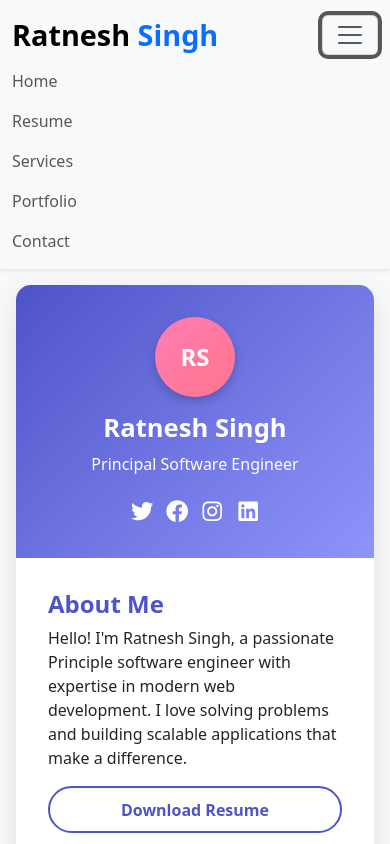
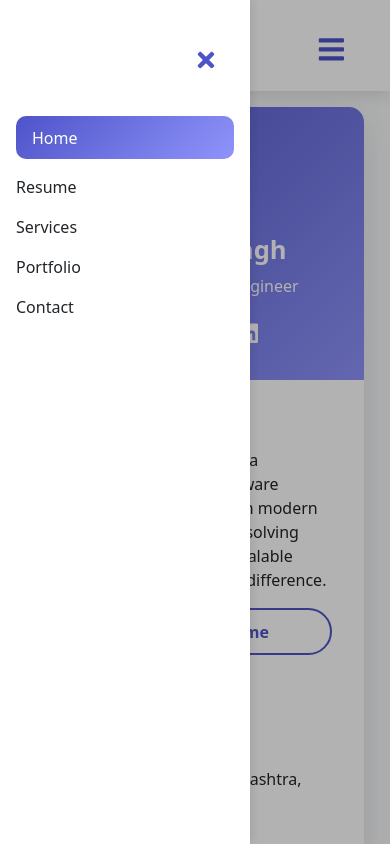
Before and after one commit to ratneshsingh5772/singhratnesh, a React (Create React App) app: page / in a window 390 px wide. Both pictures are taken after a click on the button 350 px from the left and 34 px from the top of the page. Shown: the top 844 px of the page. Built offline with nearby package versions, Linux system fonts and the light colour scheme.

Commit message:
responcive css fix

```diff
--- a/public/index.html
+++ b/public/index.html
@@ -17,6 +17,7 @@
     <meta name="twitter:title" content="Ratnesh Singh - Full Stack Developer & Software Engineer">
     <meta name="twitter:description" content="I specialize in web & app development with modern technologies like React, Next.js, Java, Spring Boot, and AWS.">
     <meta name="twitter:image" content="https://www.singhratnesh.com/images/profile.png">
+    <meta name="viewport" content="width=device-width, initial-scale=1">
 </head>
 
   <body>
--- a/src/components/Navbar.jsx
+++ b/src/components/Navbar.jsx
@@ -1,32 +1,27 @@
-import React from "react";
+import React, { useState } from "react";
 import { NavLink } from "react-router-dom";
 import "bootstrap/dist/css/bootstrap.min.css";
 import styles from "./Navbar.module.css"; // Import CSS Module
+import { FaBars, FaTimes } from "react-icons/fa"; // Import icons
 
 const Navbar = () => {
+  const [isOpen, setIsOpen] = useState(false);
+
+  const toggleSidebar = () => setIsOpen(!isOpen);
+  const closeSidebar = () => setIsOpen(false);
+
   return (
-    <nav className="navbar navbar-expand-lg navbar-light bg-light shadow-sm">
+    <>
+      {/* Top Navbar for Desktop */}
+      <nav className={`navbar navbar-expand-lg navbar-light ${styles.navbar}`}>
         <div className="container">
           {/* Logo */}
           <NavLink className={`navbar-brand fw-bold ${styles.brand}`} to="/">
             Ratnesh <span className="text-primary">Singh</span>
           </NavLink>
 
-        {/* Toggle Button for Mobile */}
-        <button
-          className="navbar-toggler"
-          type="button"
-          data-bs-toggle="collapse"
-          data-bs-target="#navbarNav"
-          aria-controls="navbarNav"
-          aria-expanded="false"
-          aria-label="Toggle navigation"
-        >
-          <span className="navbar-toggler-icon"></span>
-        </button>
-
-        {/* Navbar Links */}
-        <div className="collapse navbar-collapse" id="navbarNav">
+          {/* Desktop Menu */}
+          <div className={`collapse navbar-collapse ${styles.desktopNav}`} id="navbarNav">
             <ul className="navbar-nav ms-auto">
               {[
                 { name: "Home", path: "/" },
@@ -41,7 +36,6 @@ const Navbar = () => {
                       isActive ? `nav-link ${styles.activeLink}` : "nav-link"
                     }
                     to={item.path}
-                  aria-current={item.path === window.location.pathname ? "page" : undefined}
                   >
                     {item.name}
                   </NavLink>
@@ -49,8 +43,45 @@ const Navbar = () => {
               ))}
             </ul>
           </div>
+
+          {/* Mobile Menu Toggle Button */}
+          <button className={styles.menuButton} onClick={toggleSidebar}>
+            <FaBars />
+          </button>
         </div>
       </nav>
+
+      {/* Sidebar Menu for Mobile */}
+      <div className={`${styles.sidebar} ${isOpen ? styles.sidebarOpen : ""}`}>
+        <button className={styles.closeButton} onClick={closeSidebar}>
+          <FaTimes />
+        </button>
+        <ul className={styles.sidebarNav}>
+          {[
+            { name: "Home", path: "/" },
+            { name: "Resume", path: "/resume" },
+            { name: "Services", path: "/services" },
+            { name: "Portfolio", path: "/portfolio" },
+            { name: "Contact", path: "/contact" },
+          ].map((item) => (
+            <li key={item.name}>
+              <NavLink
+                className={({ isActive }) =>
+                  isActive ? `nav-link ${styles.activeLink}` : "nav-link"
+                }
+                to={item.path}
+                onClick={closeSidebar} // Close sidebar on menu click
+              >
+                {item.name}
+              </NavLink>
+            </li>
+          ))}
+        </ul>
+      </div>
+
+      {/* Overlay to close sidebar when clicking outside */}
+      {isOpen && <div className={styles.overlay} onClick={closeSidebar}></div>}
+    </>
   );
 };
 
--- a/src/components/Navbar.module.css
+++ b/src/components/Navbar.module.css
@@ -1,24 +1,23 @@
-/* Navbar Brand Styling */
-.brand {
-  font-size: 1.8rem;
-  font-weight: 700;
-  transition: color 0.3s ease-in-out;
-}
-
-.brand:hover {
-  color: #4e54c8 !important;
-}
-
-/* Navbar background */
+/* General Navbar Styling */
 .navbar {
   background: #ffffff;
   padding: 1rem;
   box-shadow: 0px 5px 15px rgba(0, 0, 0, 0.1);
-  transition: all 0.3s ease-in-out;
 }
 
-/* Navbar Links */
-.navbar-nav .nav-link {
+/* Navbar Brand */
+.brand {
+  font-size: 1.8rem;
+  font-weight: 700;
+}
+
+/* Desktop Navigation */
+.desktopNav {
+  display: flex;
+  flex-grow: 1;
+}
+
+.desktopNav .nav-link {
   font-size: 1.1rem;
   font-weight: 600;
   color: #333;
@@ -26,80 +25,110 @@
   transition: all 0.3s ease-in-out;
 }
 
-.navbar-nav .nav-link:hover {
+.desktopNav .nav-link:hover {
   color: #4e54c8;
 }
 
 /* Active Link Styling */
-.navbar-nav .activeLink {
+.desktopNav .activeLink {
   color: #fff !important;
   background: linear-gradient(135deg, #4e54c8, #8f94fb);
   padding: 0.6rem 1rem;
   border-radius: 30px;
 }
 
-/* Navbar Toggle Icon */
-.navbar-toggler {
+/* Mobile Menu Button */
+.menuButton {
+  font-size: 1.8rem;
+  background: transparent;
   border: none;
-  outline: none;
-  padding: 0.5rem;
+  color: #4e54c8;
+  cursor: pointer;
+  display: none; /* Hide on desktop */
 }
 
-.navbar-toggler:focus {
-  box-shadow: none;
+/* Sidebar for Mobile */
+.sidebar {
+  position: fixed;
+  top: 0;
+  left: -250px; /* Initially hidden */
+  width: 250px;
+  height: 100vh;
+  background: #ffffff;
+  box-shadow: 2px 0px 10px rgba(0, 0, 0, 0.1);
+  padding: 2rem 1rem;
+  display: flex;
+  flex-direction: column;
+  transition: left 0.3s ease-in-out;
+  z-index: 1000;
 }
 
-/* Navbar when expanded */
-.navbar-nav {
-  display: flex;
-  align-items: center;
-  justify-content: center;
-  gap: 10px;
+/* When sidebar is open */
+.sidebarOpen {
+  left: 0;
+}
+
+/* Sidebar Close Button */
+.closeButton {
+  font-size: 1.5rem;
+  background: transparent;
+  border: none;
+  color: #4e54c8;
+  cursor: pointer;
+  align-self: flex-end;
+}
+
+/* Sidebar Navigation Links */
+.sidebarNav {
+  list-style: none;
+  padding: 0;
+  margin-top: 2rem;
+}
+
+.sidebarNav li {
+  margin-bottom: 1rem;
+}
+
+.sidebarNav .nav-link {
+  font-size: 1.2rem;
+  font-weight: 600;
+  color: #333;
+  text-decoration: none;
+  transition: color 0.3s ease-in-out;
+}
+
+.sidebarNav .nav-link:hover {
+  color: #4e54c8;
+}
+
+/* Active Link Styling */
+.sidebarNav .activeLink {
+  color: #fff;
+  background: linear-gradient(135deg, #4e54c8, #8f94fb);
+  padding: 0.6rem 1rem;
+  border-radius: 10px;
+}
+
+/* Overlay when Sidebar is Open */
+.overlay {
+  position: fixed;
+  top: 0;
+  left: 0;
+  width: 100vw;
+  height: 100vh;
+  background: rgba(0, 0, 0, 0.3);
+  z-index: 500;
 }
 
 /* Mobile Optimization */
 @media (max-width: 991px) {
-  .navbar {
-    padding: 0.8rem;
+  /* Show the mobile menu button */
+  .menuButton {
+    display: block;
   }
 
-  .navbar-toggler {
-    background: #4e54c8;
-    padding: 8px 12px;
-    border-radius: 8px;
-  }
-
-  .navbar-toggler-icon {
-    filter: invert(1);
-  }
-
-  .navbar-collapse {
-    text-align: center;
-    background: #ffffff;
-    padding: 1rem;
-    border-radius: 10px;
-  }
-
-  .navbar-nav {
-    flex-direction: column;
-    width: 100%;
-  }
-
-  .navbar-nav .nav-link {
-    font-size: 1.2rem;
-    padding: 0.8rem;
-    width: 100%;
-    transition: background 0.3s ease-in-out;
-  }
-
-  .navbar-nav .nav-link:hover {
-    background: #f4f4f4;
-    border-radius: 10px;
-  }
-
-  .navbar-nav .activeLink {
-    display: inline-block;
-    width: 100%;
-    text-align: center;
+  /* Hide the desktop menu */
+  .desktopNav {
+    display: none;
   }
 }
--- a/src/pages/Home.module.css
+++ b/src/pages/Home.module.css
@@ -1,13 +1,22 @@
-/* General container */
+/* Global Styles */
+html, body {
+  width: 100%;
+  height: 100%;
+  overflow-x: hidden;
+  background-color: #f8f9fa;
+}
+
+/* Container */
 .container {
-  padding-top: 3rem;
+  width: 100%;
+  max-width: 100%;
+  padding: 1rem;
   display: flex;
   justify-content: center;
   align-items: center;
-  background: #f8f9fa;
 }
 
-/* Card styling */
+/* Card Styling */
 .card {
   width: 100%;
   max-width: 900px;
@@ -23,7 +32,7 @@
   box-shadow: 0 15px 40px rgba(0, 0, 0, 0.15);
 }
 
-/* Header section */
+/* Header */
 .header {
   background: linear-gradient(135deg, #4e54c8, #8f94fb);
   color: #fff;
@@ -43,7 +52,7 @@
   display: flex;
   align-items: center;
   justify-content: center;
-  margin: 0 auto 1rem auto;
+  margin: 0 auto 1rem;
   box-shadow: 0 4px 10px rgba(0, 0, 0, 0.2);
   transition: transform 0.3s ease-in-out;
 }
@@ -52,7 +61,7 @@
   transform: scale(1.1);
 }
 
-/* Name & title */
+/* Name & Title */
 .name {
   font-size: 2rem;
   font-weight: 700;
@@ -83,12 +92,12 @@
   color: #ffd700;
 }
 
-/* Content styling */
+/* Content Styling */
 .content {
   padding: 2rem;
 }
 
-/* Section styling */
+/* Section Styling */
 .section {
   margin-bottom: 2rem;
 }
@@ -192,7 +201,7 @@
   transform: translateY(-2px);
 }
 
-/* Responsive Styles */
+/* Mobile Responsive Styles */
 @media (max-width: 768px) {
   .container {
     padding: 1rem;
@@ -200,6 +209,8 @@
 
   .card {
     width: 100%;
+    max-width: 100%;
+    margin: 0 10px;
   }
 
   .name {
```
Lines whose indentation alone changed are shown as unchanged.
